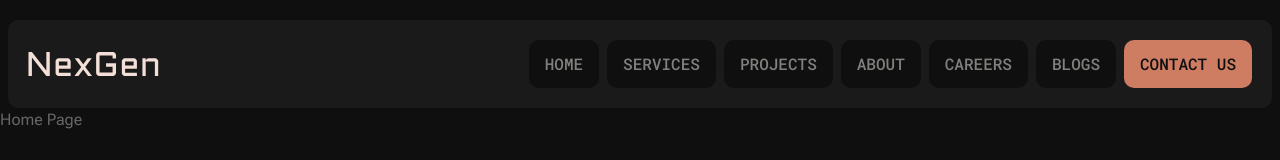
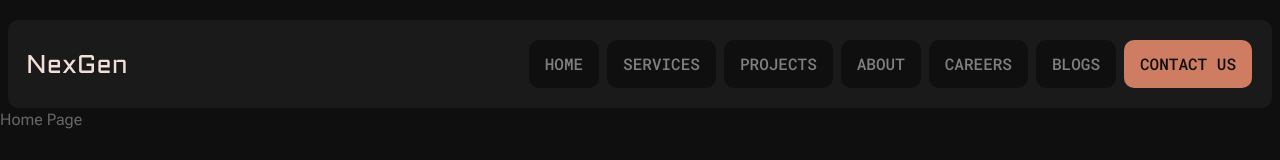
Before and after one commit to iabdwahab/nexgen-agency, a React (Vite) app: page /#/ in a window 1280 px wide. Shown: the top 160 px of the page. Built offline with nearby package versions, Linux system fonts and the light colour scheme.

Commit message:
Update MaxWidth of Container.

```diff
--- a/src/components/global/Logo.tsx
+++ b/src/components/global/Logo.tsx
@@ -1,12 +1,10 @@
-import logoLarge from "/logo/logo-large.svg";
 import logoMedium from "/logo/logo-medium.svg";
 import logoSmall from "/logo/logo-small.svg";
 
 function Logo() {
   return (
     <picture>
-      <source media="(min-width:1024px)" srcSet={logoLarge} />
-      <source media="(min-width:768px)" srcSet={logoMedium} />
+      <source media="(min-width:1024px)" srcSet={logoMedium} />
       <img src={logoSmall} alt="NexGen Logo" />
     </picture>
   );
--- a/src/index.css
+++ b/src/index.css
@@ -33,7 +33,7 @@
 }
 
 body {
-  @apply font-roboto-flex bg-dark-06 text-grey-40 text-sm lg:text-base 2xl:text-lg;
+  @apply font-roboto-flex bg-dark-06 text-grey-40 text-sm lg:text-base;
 }
 
 .container {
```
